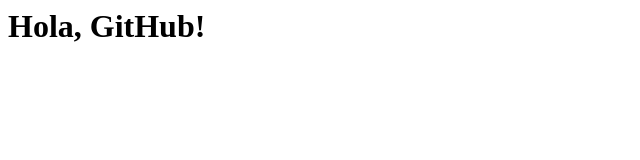
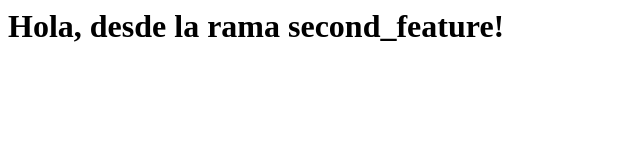
Before and after one commit to Dlaiton738/-taller-git-ll, a plain HTML site: page index.html in a window 1280 px wide. Shown: the whole page, without its empty margins (0-640 px from the left). Drawn offline with Linux system fonts and the light colour scheme.

Commit message:
se altero el texto desde second_future

```diff
--- a/index.html
+++ b/index.html
@@ -1 +1 @@
-<h1>Hola, GitHub!</h1>
+<h1>Hola, desde la rama second_feature!</h1>
```
